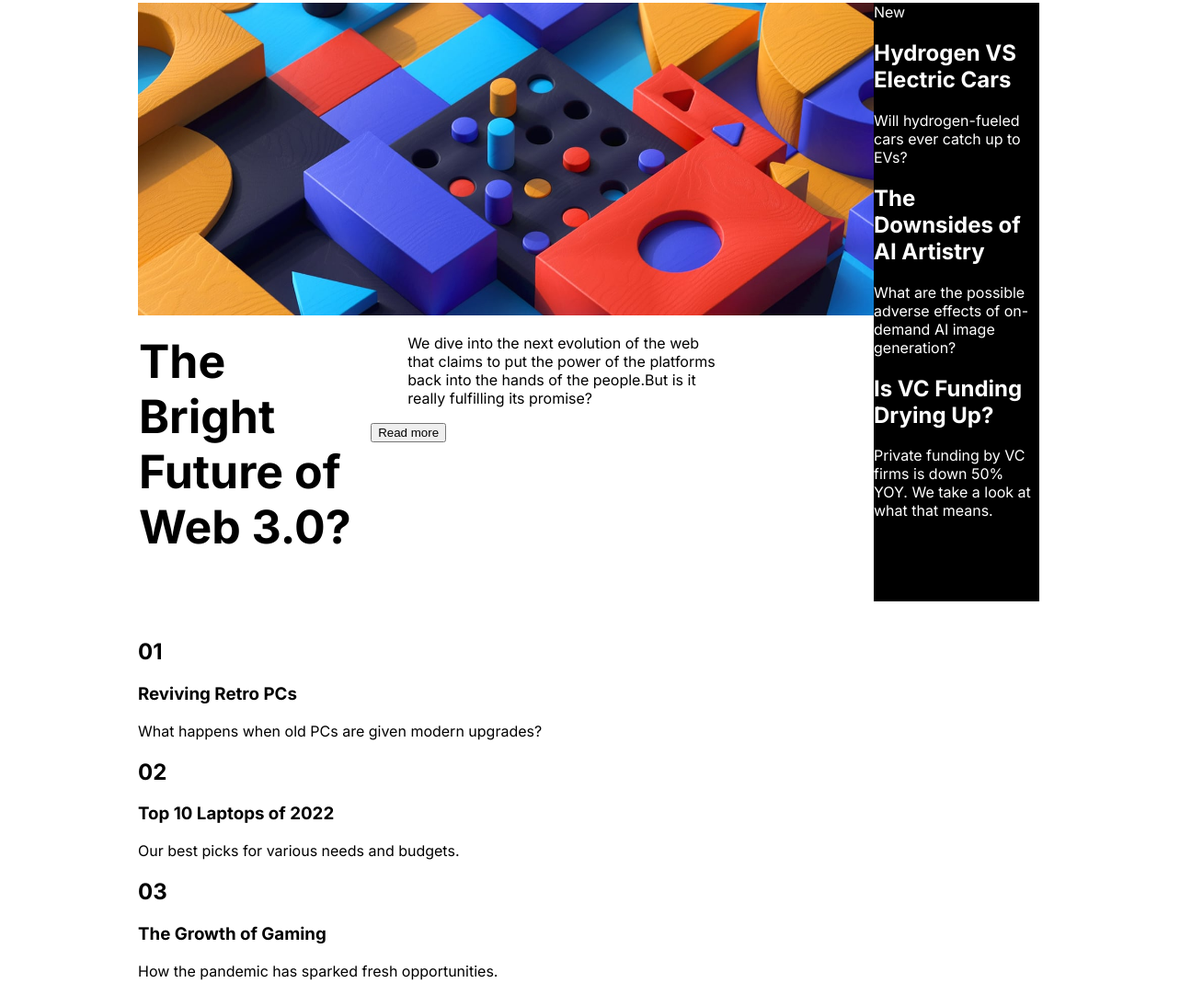
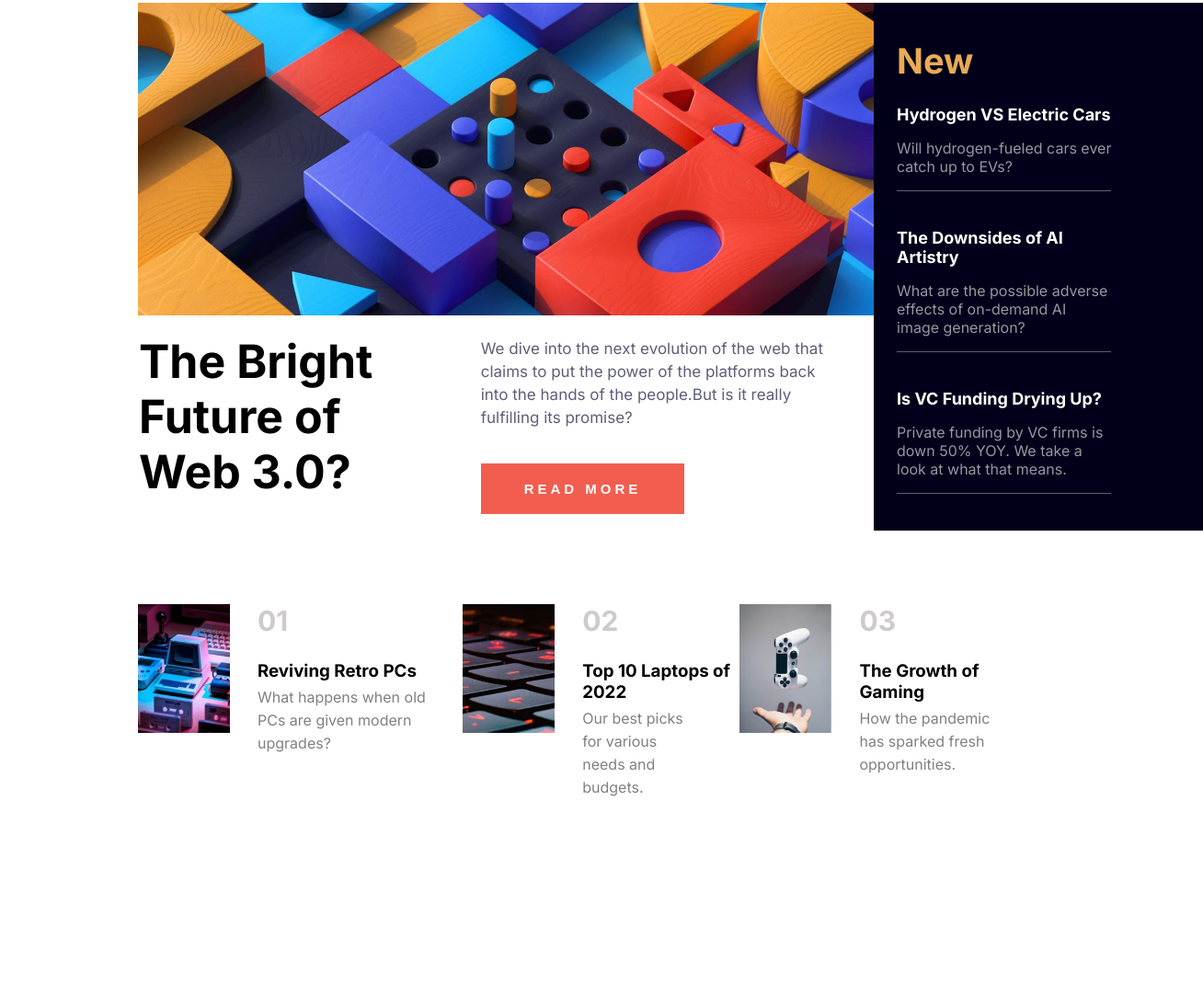
Before and after one commit to Inbalokesh/Practical-MFA-2, a plain HTML site: page index.html in a window 1280 px wide. Shown: the part 141-1210 px from the top of the page at 92% size, 1308 px wide, since content can reach past the window. After the commit the page ends 1096 px from the top, so only its background shows below. Drawn offline with Linux system fonts and the light colour scheme.

Commit message:
Completed and learned new things

```diff
--- a/assets/css/style.css
+++ b/assets/css/style.css
@@ -1,9 +1,6 @@
 body{
-	font-family: Inter;
-	font-Weights: 400, 700, 800;
+	font-family: "Inter";
 	margin:70px 150px;
-
-
 }
 
 .header{
@@ -35,22 +32,99 @@ a.navigation__link{
 }
 
 .big{
-	font-weight:bold;
+	font-weight:bolder;
 	font-size:50px;
 	padding:1px;
-	width:70%;
+	width:100%;
 	margin-top:15px;
 }
 
 .para{
-	width:63%;
-	margin-left:40px;
+	width:75%;
+	line-height:25px;
+	font-size:17px;
+	margin-left:70px;
+	margin-top: 20px;
+	color:hsl(236, 13%, 42%);
 }
 
 .sidebar{
-	background-color:black;
+	background-color:hsl(240, 100%, 5%);
+	padding-left:25px;
+	margin-bottom:40px;
+}
+
+.side{
+	border-bottom:1.5px solid hsl(236, 13%, 42%);
+	margin-top:40px;
+	margin-bottom:40px;
+}
+
+.pa{
+	color:rgba(255, 255, 255, 0.591);
 }
 
 .font{
+	margin-right:100px;
 	color:white;
+	font-stretch: ultra-condensed;
+
 }
+
+.font h1{
+	color:hsl(35, 77%, 62%);
+	font-size: 38px;
+	margin-right:150px;
+}
+
+h2{
+	font-size:18px;
+
+}
+
+
+
+button{
+	background-color: hsl(5, 85%, 63%);
+	color:hsl(36, 100%, 99%);
+	letter-spacing: 4px;
+	font-weight:bold;
+	font-size:15px;
+	border-color: transparent;
+	text-transform: uppercase;
+	margin-left:70px;
+	margin-top:20px;
+	padding:17px 45px;
+
+}
+
+.down{
+	display:flex;
+}
+
+.pdown{
+	display:flex;
+}
+
+.g{
+	color:rgb(206, 203, 203);
+	font-size: 30px;
+	margin-top:0;
+	margin-left:30px;
+}
+
+.b{
+	margin-left:30px;
+	font-weight:bold;
+	margin-top:0;
+	margin-bottom:5px;
+
+}
+
+.paraa{
+	color:grey;
+	margin-left:30px;
+	margin-right:40px;
+	margin-top:0;
+	line-height: 25px;
+}
--- a/index.html
+++ b/index.html
@@ -50,11 +50,14 @@
 		<img src="./assets/images/image-web-3-desktop.jpg" alt=" big image" width="800" height="340">
 
 		<div class="bold">
+
 			<p class="big">
+
 			The Bright Future of Web 3.0?
+
 			</p>
 
-			<div>
+			<div class="pbutton">
 
 				<div class="para">
 				<p class="small">We dive into the next evolution of the web that claims to put the power of the platforms back into the hands of the people.But is it really fulfilling its promise?</p>
@@ -67,35 +70,68 @@
 	  </div>
 
 		<div class="sidebar">
-			<div class="font"
+
+		    <div class="font">
+
+				<div class="side">
+
 			<h1>New</h1>
 
 			<h2>Hydrogen VS Electric Cars</h2>
-				<p>Will hydrogen-fueled cars ever catch up to EVs?
+
+				<p class="pa">Will hydrogen-fueled cars ever catch up to EVs?
 				</p>
+				</div>
 
+				<div class="side">
 			<h2>The Downsides of AI Artistry</h2>
-				<p>What are the possible adverse effects of on-demand AI image generation?</p>
 
+				<p class="pa">What are the possible adverse effects of on-demand AI image generation?</p>
+				</div>
+
+				<div class="side">
 			<h2>Is VC Funding Drying Up?</h2>
-				<p>Private funding by VC firms is down 50% YOY. We take a look at what that means.</p>
+
+				<p class="pa">Private funding by VC firms is down 50% YOY. We take a look at what that means.</p>
+				</div>
+
 			</div>
 		</div>
-	  </div>
+	</div>
 
 		<div>
 		<div class="down">
-			<h2>01</h2>
-				<h3>Reviving Retro PCs</h3>
-					<p>What happens when old PCs are given modern upgrades?</p>
 
- 			<h2>02</h2>
-				<h3>Top 10 Laptops of 2022</h3>
-					<p>Our best picks for various needs and budgets.</p>
+			<div class="pdown">
 
-			<h2>03</h2>
-				<h3>The Growth of Gaming</h3>
-					<p>How the pandemic has sparked fresh opportunities.</p>
+
+			<img src="./assets/images/image-retro-pcs.jpg" alt="retro" height="140" width="100">
+			<div>
+			<h2 class="g">01</h2>
+				<h3 class="b">Reviving Retro PCs</h3>
+					<p class="paraa">What happens when old PCs are given modern upgrades?</p>
+			</div>
+			</div>
+
+			<div class="pdown">
+
+			<img src="./assets/images/image-top-laptops.jpg" alt="laptop" height="140" width="100">
+			<div>
+ 			<h2 class="g">02</h2>
+				<h3 class="b">Top 10 Laptops of 2022</h3>
+					<p class="paraa">Our best picks for various needs and budgets.</p>
+			</div>
+			</div>
+
+			<div class="pdown">
+
+			<img src="./assets/images/image-gaming-growth.jpg" alt="gaming console" height="140" width="100">
+			<div>
+			<h2 class="g">03</h2>
+				<h3 class="b">The Growth of Gaming</h3>
+					<p class="paraa">How the pandemic has sparked fresh opportunities.</p>
+			</div>
+			</div>
 		</div>
 		</div>
 
```
